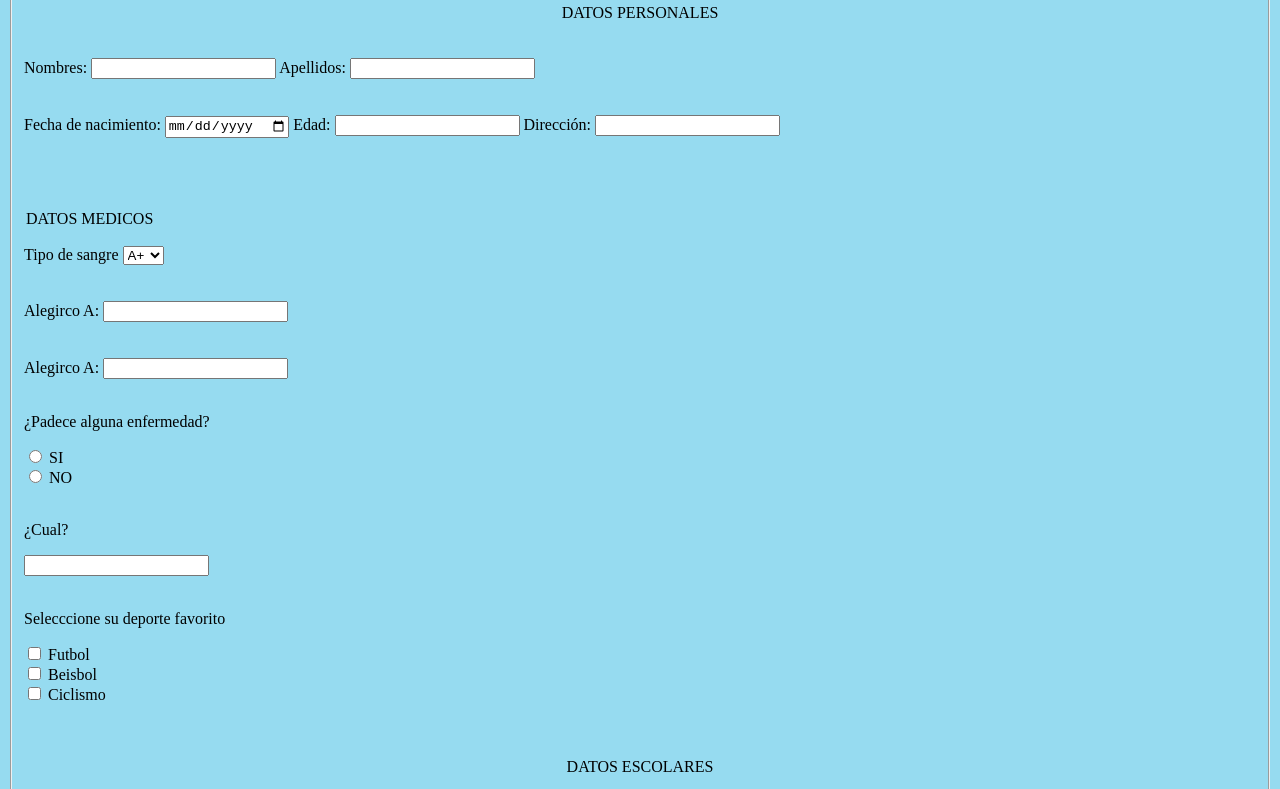
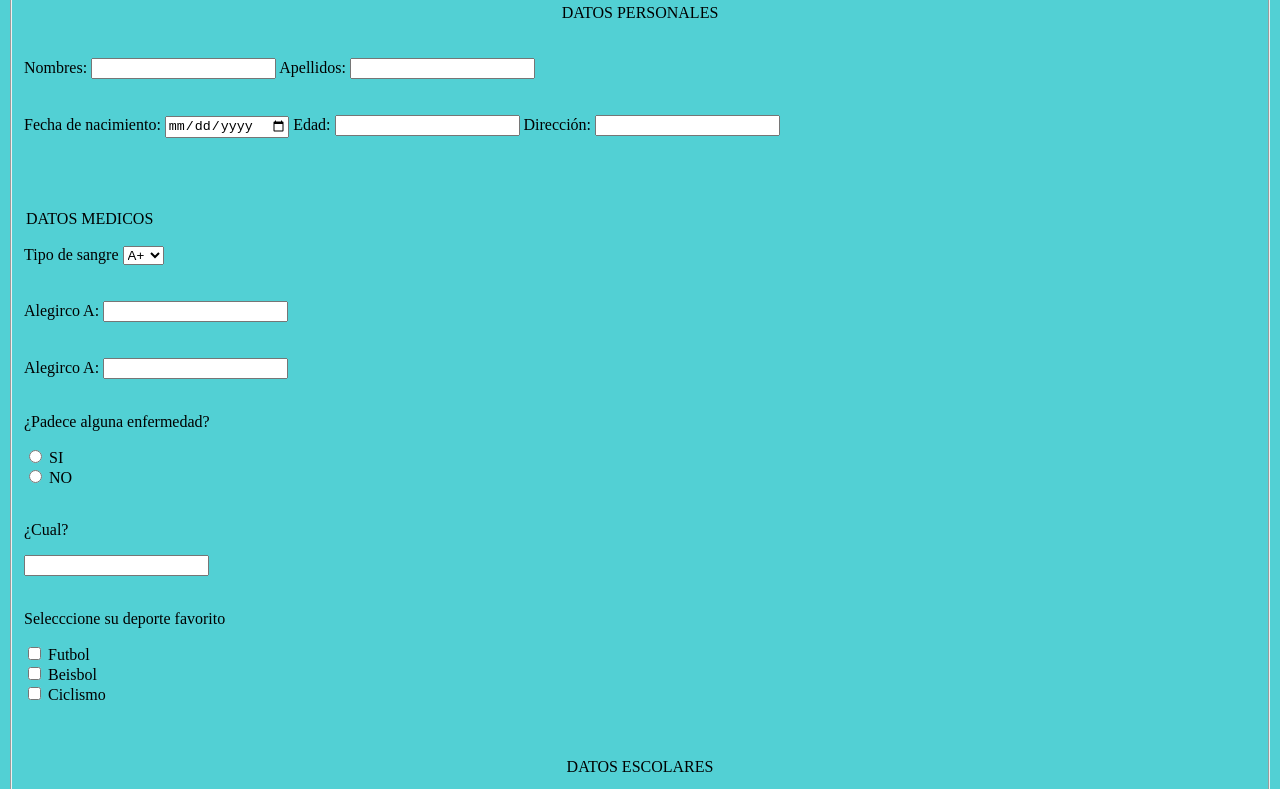
Before and after one commit to keivisjar/Repositorio-Keivis-, a plain HTML site: page ova html5/REGISTRO MATRICULA.html in a window 1280 px wide. Shown: the part 78-867 px from the top of the page. Drawn offline with Linux system fonts and the light colour scheme.

Commit message:
Update REGISTRO MATRICULA.html

```diff
--- a/ova html5/REGISTRO MATRICULA.html
+++ b/ova html5/REGISTRO MATRICULA.html
@@ -6,7 +6,7 @@
     <meta name="viewport" content="width=device-width, initial-scale=1.0">
     <title>REGISTRO MATRÍCULA</title>
     <style>
-    body{background-color: rgb(150, 219, 240);}
+    body{background-color: rgb(82, 208, 212);}
     </style>
 </head>
   <body>
```
